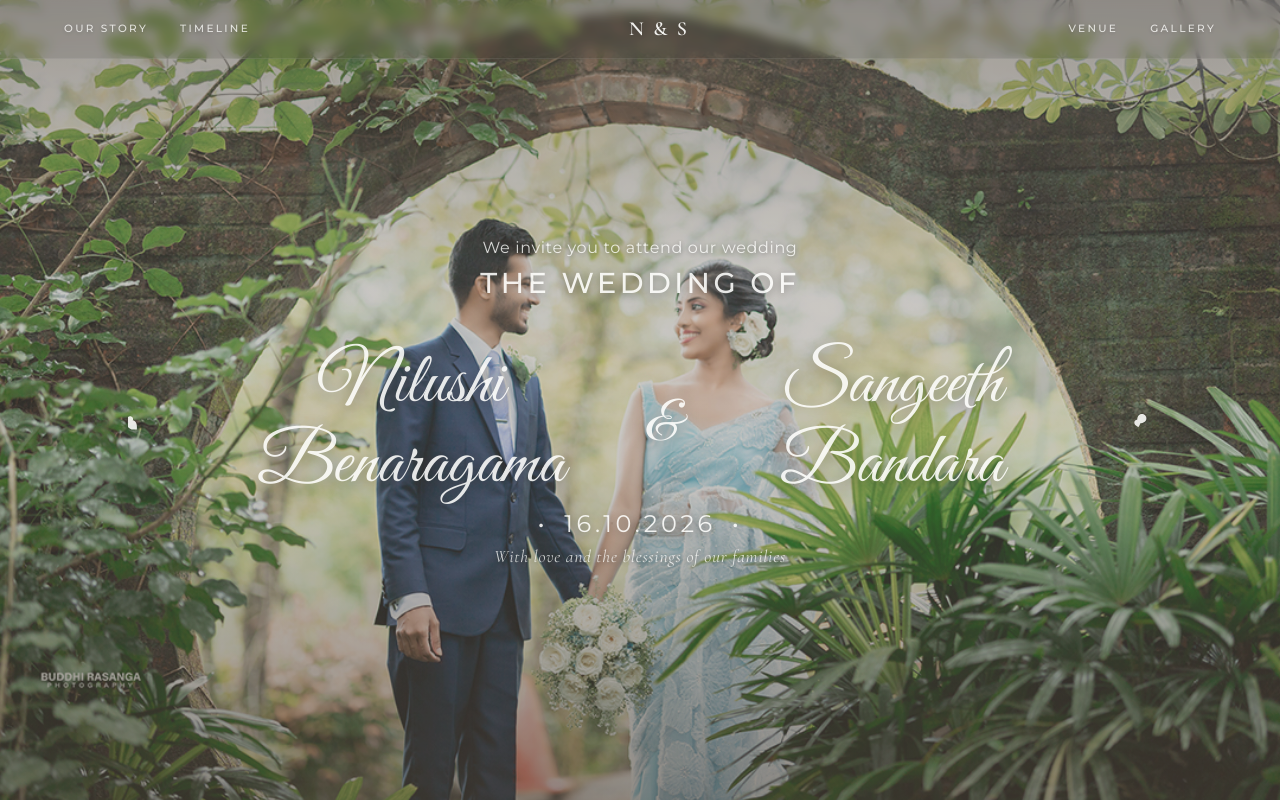
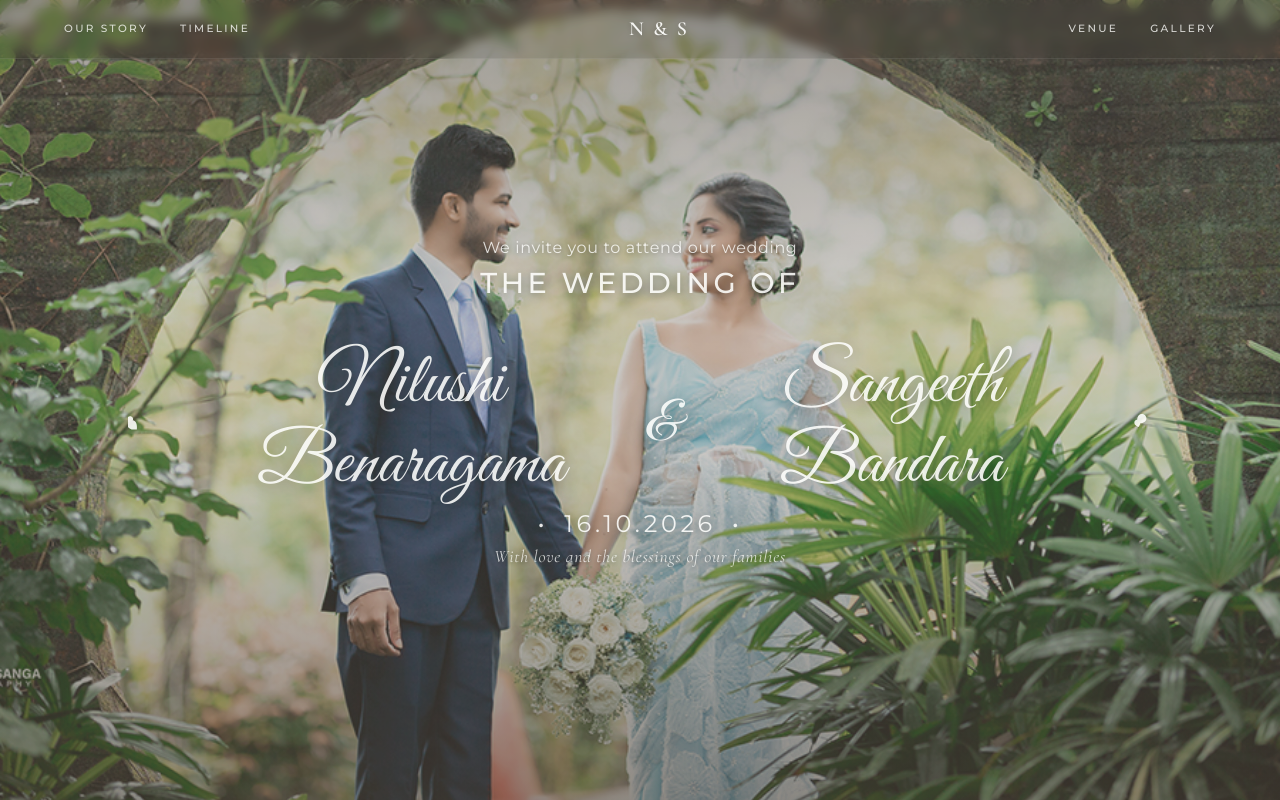
Before and after one commit to Benaragama-003/Wedding-Invitation, a React (Vite) app in the folder Frontend/: page / in a window 1280 px wide. Both pictures are taken after a click on the button "OPEN INVITATION". Shown: the top 800 px of the page. Built offline with nearby package versions, Linux system fonts and the light colour scheme; a web font is replaced by a local one.

Commit message:
Force desktop hero image to shift up using CSS transform to bypass object-fit aspect ratio limitations

```diff
--- a/Frontend/src/index.css
+++ b/Frontend/src/index.css
@@ -665,10 +665,12 @@ body {
   object-fit: cover;
 
   /*
-    x = 52%  : slight right shift to balance both faces inside arch
-    y = 84%  : push image upward → aligns the 72% focal point (hands) to the 50% viewport center
+    Since object-position fails if there is no vertical overflow (e.g. Mac screens),
+    we use a CSS transform to physically drag the image UP by 10%.
+    We scale by 1.2 to prevent a black gap from appearing at the bottom.
   */
-  object-position: 52% 84%;
+  object-position: 52% center;
+  transform: translateY(-10%) scale(1.2);
 }
 
 /* ── Mobile override ────────────────────────
```
